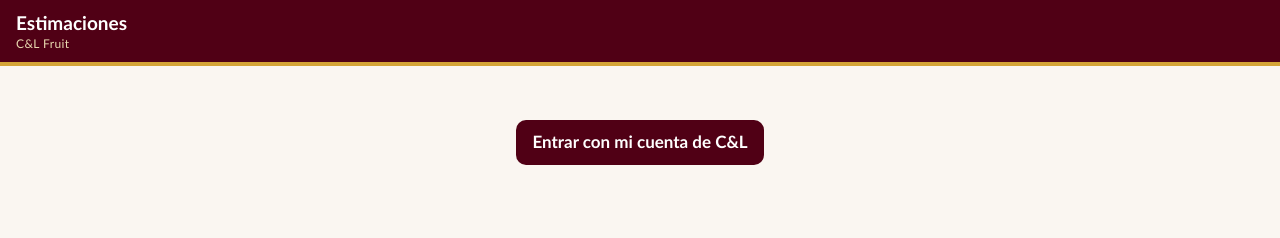
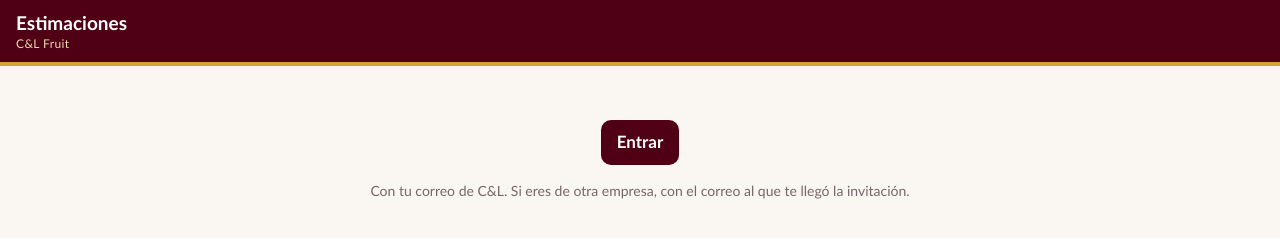
Before and after one commit to TomasCyL/Produccion-agr, a plain HTML site: page index.html in a window 1280 px wide. Drawn offline with Linux system fonts and the light colour scheme.

Commit message:
v1.8: ingreso para externos e icono

```diff
--- a/index.html
+++ b/index.html
@@ -7,6 +7,7 @@
 <link rel="manifest" href="manifest.webmanifest">
 <meta name="theme-color" content="#500015">
 <link rel="icon" href="icons/192.png">
+<link rel="apple-touch-icon" href="icons/192.png">
 <script src="lib/msal-browser.min.js"></script>
 <style>
 :root{--vino:#500015;--vino-2:#6d1226;--dorado:#D4A437;--crema:#FAF6F1;--papel:#fff;--tinta:#2a1a1e;--suave:#75666a;--linea:#e7dccd;
@@ -68,7 +69,7 @@ td.num,th.num{text-align:right;white-space:nowrap} tr.sub td{background:#f6efe4;
 <footer id="pie" hidden><div class="tot">Total<b id="tot">0 kg</b></div><button class="btn" id="guardar">Guardar</button></footer>
 <script>
 "use strict";
-/* Estimaciones Agrónomos C&L — v1.7. Una sola página: el agrónomo ingresa la estimación del día siguiente y el bisemanal
+/* Estimaciones Agrónomos C&L — v1.8. Una sola página: el agrónomo ingresa la estimación del día siguiente y el bisemanal
    desde el celular; Producción ve el consolidado y quién falta. Datos en listas de SharePoint del sitio Producción Agrícola. */
 const CFG={clientId:'10fd9db5-58cc-4b64-b3a9-ad33ab097b51',tenantId:'5946134b-9789-4d13-86c4-e01684301b6a',scopes:['Sites.ReadWrite.All','User.Read'],
   sitio:'https://cylfruit.sharepoint.com/sites/ProduccinAgrcola'};
@@ -368,7 +369,7 @@ function vProd(arg){marco('Producción agrícola',false,false);const st=arg||{ta
 $('#atras').onclick=()=>ir('inicio');
 $('#salir').onclick=()=>D.salir();
 (async()=>{try{
-    if(!(await D.sesion())){$('#m').innerHTML='<p style="text-align:center;margin-top:40px"><button class="btn" id="entrar">Entrar con mi cuenta de C&L</button></p>';$('#entrar').onclick=()=>D.entrar();return}
+    if(!(await D.sesion())){$('#m').innerHTML='<p style="text-align:center;margin-top:40px"><button class="btn" id="entrar">Entrar</button></p><p style="text-align:center;color:var(--suave);font-size:14px;padding:0 24px">Con tu correo de C&L. Si eres de otra empresa, con el correo al que te llegó la invitación.</p>';$('#entrar').onclick=()=>D.entrar();return}
     await cargar();ir('inicio')
   }catch(e){$('#m').innerHTML='<p class="aviso crit">No se pudo abrir la app: '+esc(e.message)+'</p>'}})();
 </script>
```
